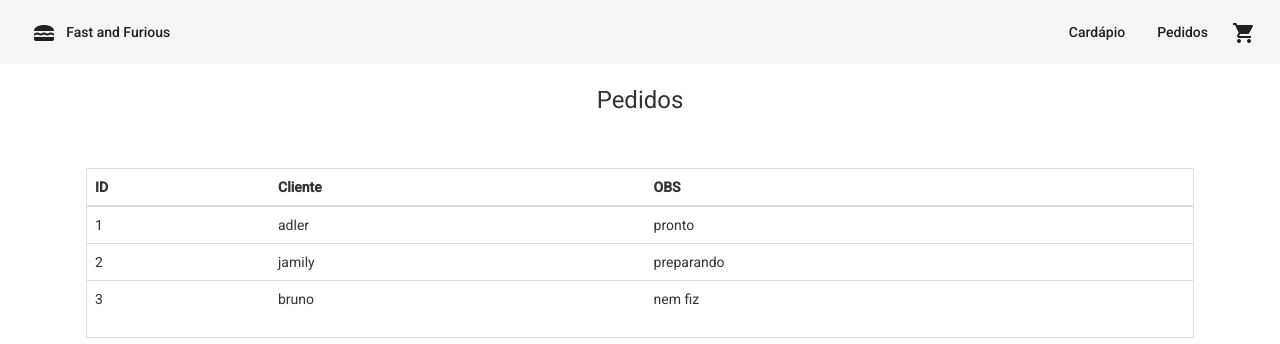
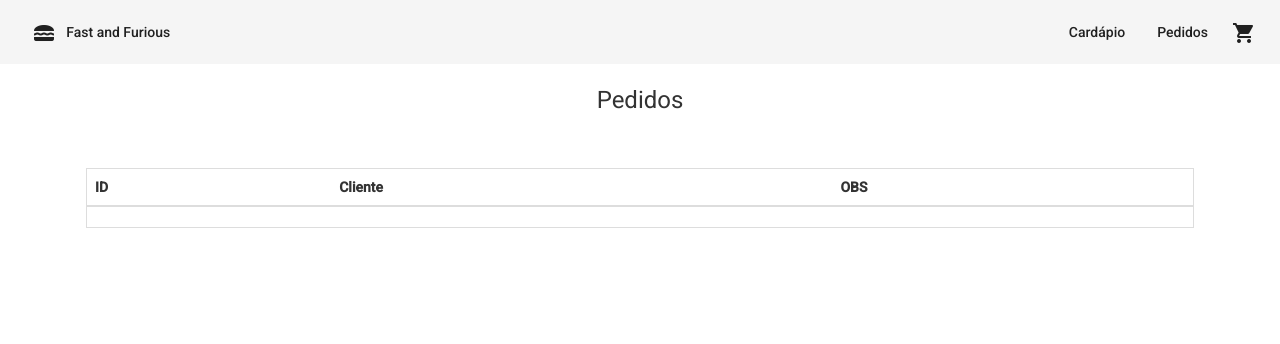
Before and after one commit to adleralves/fastfood, an Angular app: page /pedidos in a window 1280 px wide. Shown: the top 344 px of the page. Built offline with nearby package versions, Linux system fonts and the light colour scheme.

Commit message:
Criando service e model do Cliente - v1.8

```diff
--- a/src/app/app.module.ts
+++ b/src/app/app.module.ts
@@ -27,6 +27,7 @@ import { PedidoService } from './pedidos/pedido.service';
 import { PedidosComponent } from './pedidos/pedidos.component';
 import { CdkColumnDef } from '@angular/cdk/table';
 import { HttpClientModule } from '@angular/common/http';
+import { ClienteComponent } from './carrinho/cliente/cliente.component';
 
 @NgModule({
   declarations: [
@@ -39,6 +40,7 @@ import { HttpClientModule } from '@angular/common/http';
     LancheItemComponent,
     CarrinhoItemComponent,
     PedidosComponent,
+    ClienteComponent,
   ],
   imports: [
     BrowserModule,
--- /dev/null
+++ b/src/app/carrinho/cliente/cliente.component.html
@@ -0,0 +1 @@
+<p>cliente works!</p>
--- /dev/null
+++ b/src/app/carrinho/cliente/cliente.component.ts
@@ -0,0 +1,15 @@
+import { Component, OnInit } from '@angular/core';
+
+@Component({
+  selector: 'app-cliente',
+  templateUrl: './cliente.component.html',
+  styleUrls: ['./cliente.component.css']
+})
+export class ClienteComponent implements OnInit {
+
+  constructor() { }
+
+  ngOnInit(): void {
+  }
+
+}
--- a/src/app/pedidos/pedido.service.ts
+++ b/src/app/pedidos/pedido.service.ts
@@ -1,28 +1,20 @@
+import { Cliente } from './../carrinho/cliente/cliente.model';
+import { CarrinhoService } from './../carrinho/carrinho.service';
+import { HttpClient } from '@angular/common/http';
 import { Injectable } from '@angular/core';
 import { Pedido } from './pedido.model';
 
 @Injectable()
 export class PedidoService {
 
-  pedidos: Pedido[] = [
-    new Pedido(
-      1,
-      'adler',
-      'pronto'
-    ),
-    new Pedido(
-      2,
-      'jamily',
-      'preparando'
-    ),
-    new Pedido(
-      3,
-      'bruno',
-      'nem fiz'
-    )
-  ];
+  constructor(private httpClient: HttpClient,
+    private carrinhoService: CarrinhoService) { }
+
+    addCliente(cliente: Cliente) {
+
+    }
 
     getPedidos() {
-      return this.pedidos.slice();
+    //  return this.pedidos.slice();
     }
 }
```
Also changed, not shown: src/app/carrinho/cliente/cliente.model.ts (added, +13 -0 lines), src/app/carrinho/cliente/cliente.service.ts (added, +23 -0 lines), src/app/carrinho/cliente/cliente.component.css (added).
